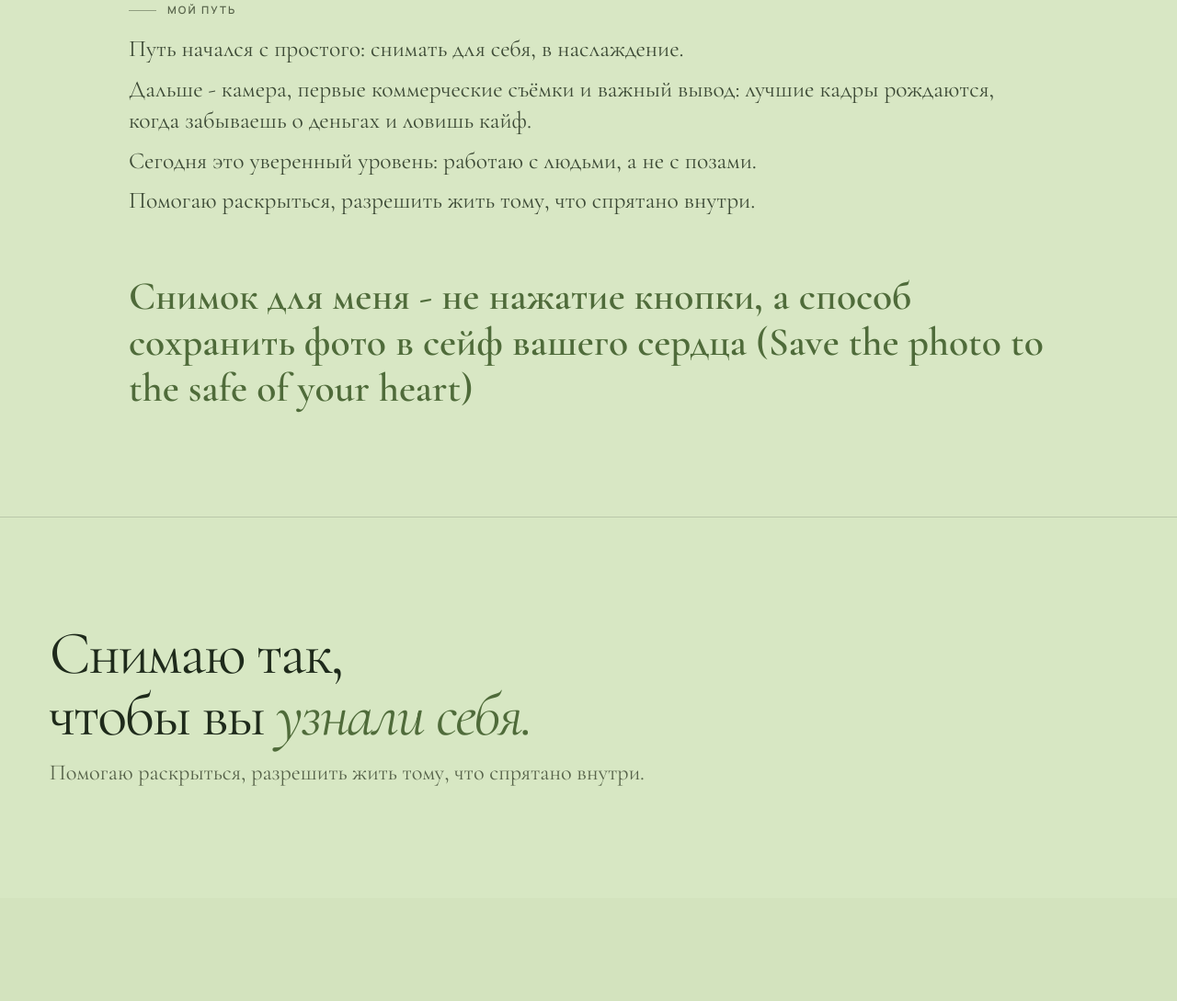
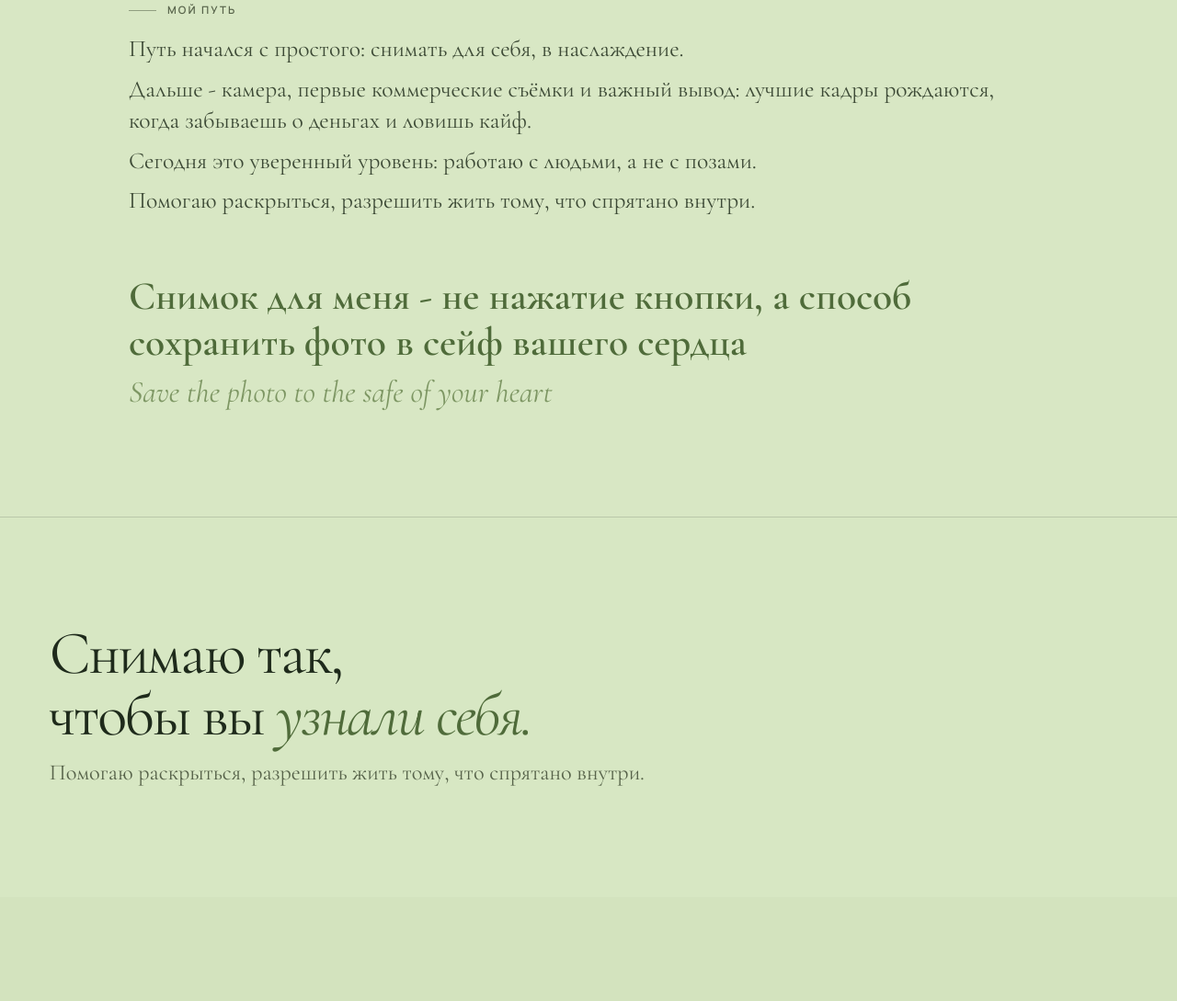
Before and after one commit to Realistiks/photocaseif, a plain HTML site: page about.html in a window 1280 px wide. Shown: the part 1294-2383 px from the top of the page at 92% size. Drawn offline with Linux system fonts and the light colour scheme.

Commit message:
Separate English phrase with its own color

```diff
--- a/about.html
+++ b/about.html
@@ -90,7 +90,8 @@
         <p class="line">Дальше - камера, первые коммерческие съёмки и важный вывод: лучшие кадры рождаются, когда забываешь о деньгах и ловишь кайф.</p>
         <p class="line">Сегодня это уверенный уровень: работаю с людьми, а не с позами.</p>
         <p class="line">Помогаю раскрыться, разрешить жить тому, что спрятано внутри.</p>
-        <p class="about-story__highlight">Снимок для меня - не нажатие кнопки, а способ сохранить фото в сейф вашего сердца (Save the photo to the safe of your heart)</p>
+        <p class="about-story__highlight">Снимок для меня - не нажатие кнопки, а способ сохранить фото в сейф вашего сердца</p>
+        <p class="about-story__highlight-en">Save the photo to the safe of your heart</p>
       </div>
 
 
--- a/css/style.css
+++ b/css/style.css
@@ -3485,3 +3485,12 @@ h3 { font-size: clamp(27px, 2.9vw, 42px); }
   line-height: 1.15;
   color: var(--accent);
 }
+
+.about-story__highlight-en {
+  margin-top: 0.35em;
+  font-family: var(--serif);
+  font-size: clamp(24px, 2.6vw, 38px);
+  font-style: italic;
+  line-height: 1.15;
+  color: var(--accent-soft);
+}
```
